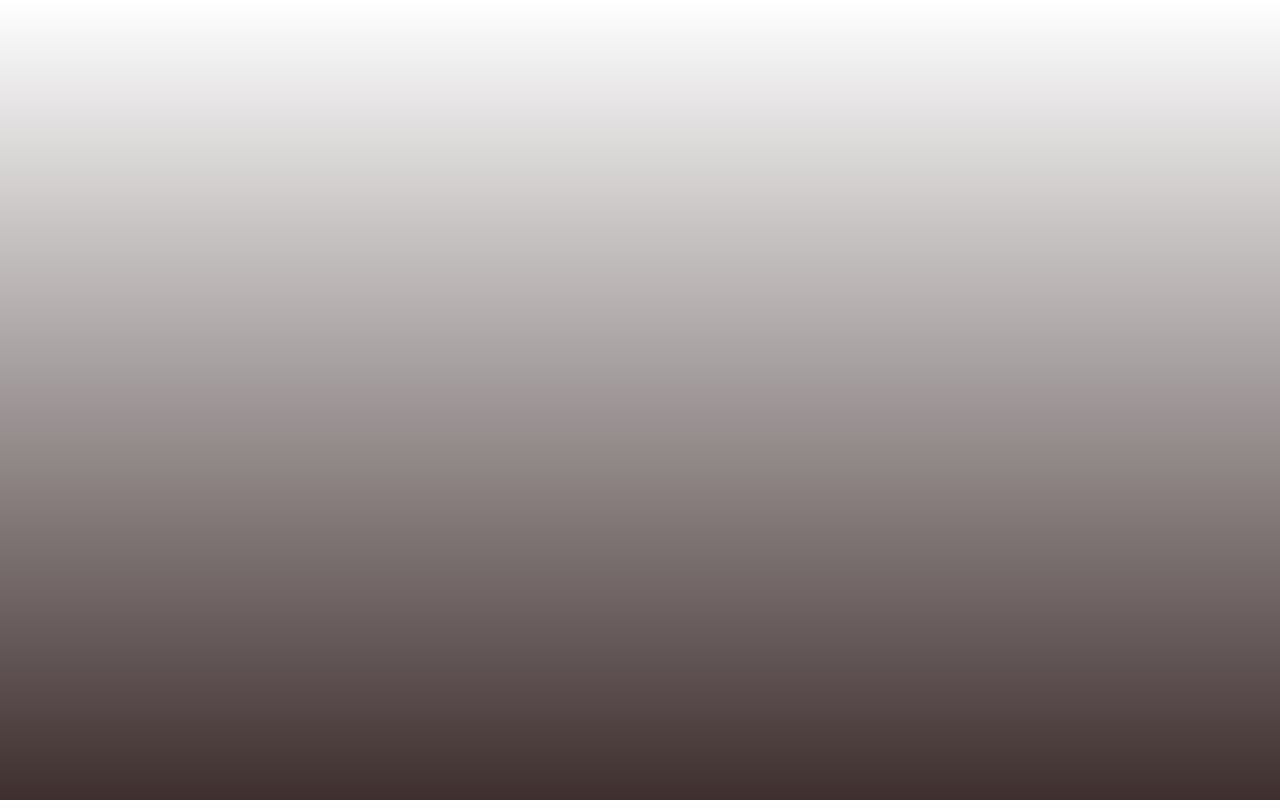
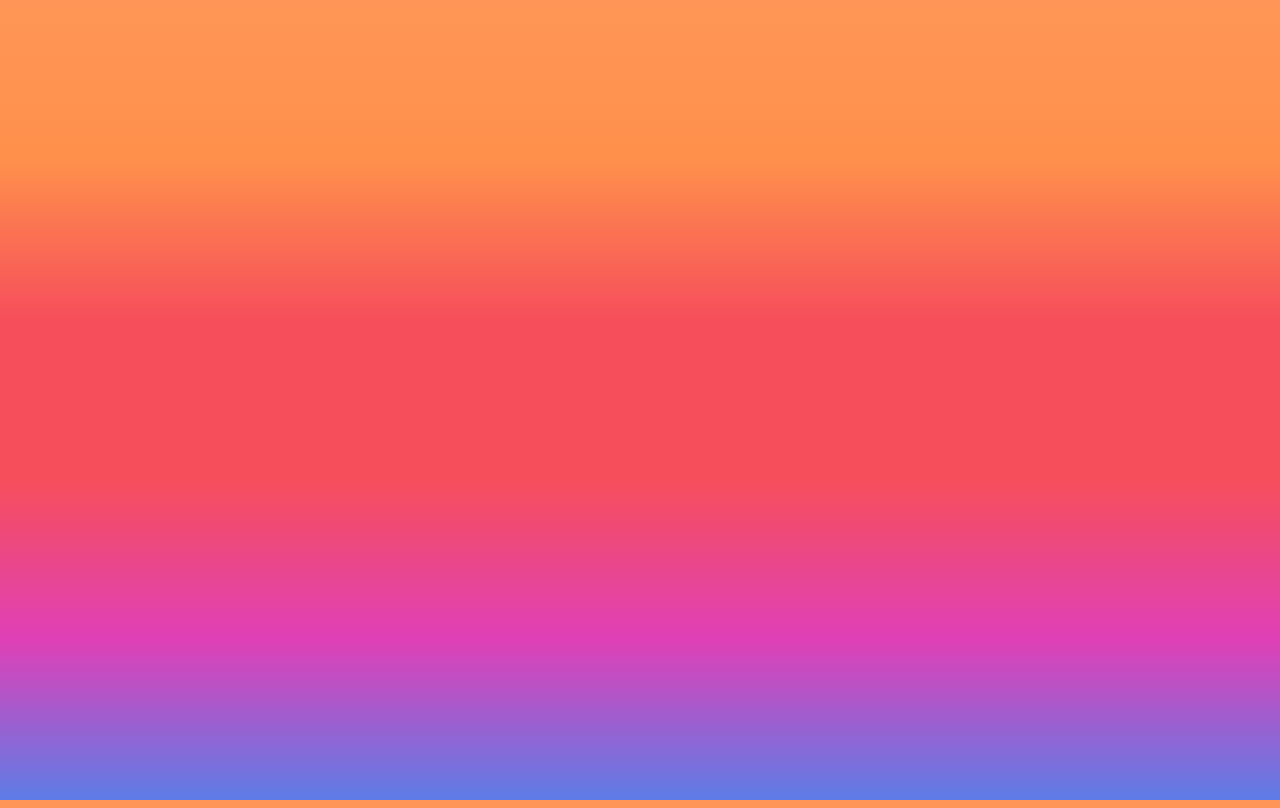
Before and after one commit to DiegoPorfirio01/CSS-40H, a plain HTML site: page index.html in a window 1280 px wide. Drawn offline with Linux system fonts and the light colour scheme.

Commit message:
gradiente igual ícone instagran

```diff
--- a/index.html
+++ b/index.html
@@ -12,7 +12,8 @@
         }
 
         body {
-            background-image: linear-gradient(to top, rgb(63, 47, 47), white);
+            background-image: linear-gradient(to top, #5D7CE6, #DF40B7, #F64E5B, #F64E5B, #FF904B, #FF9657);
+            background-attachment: fixed;
         }
     </style>
 </head>
```
